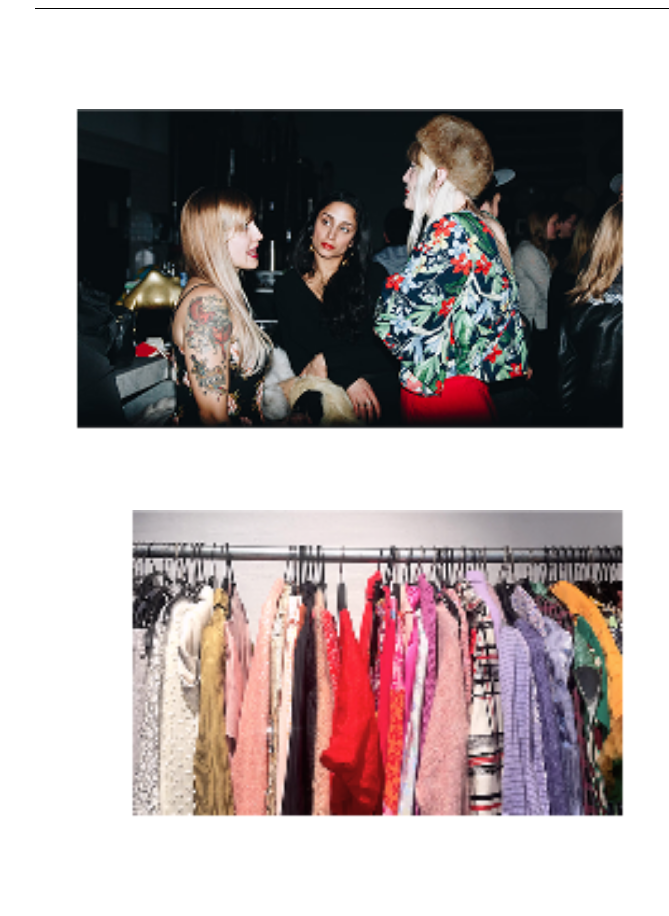
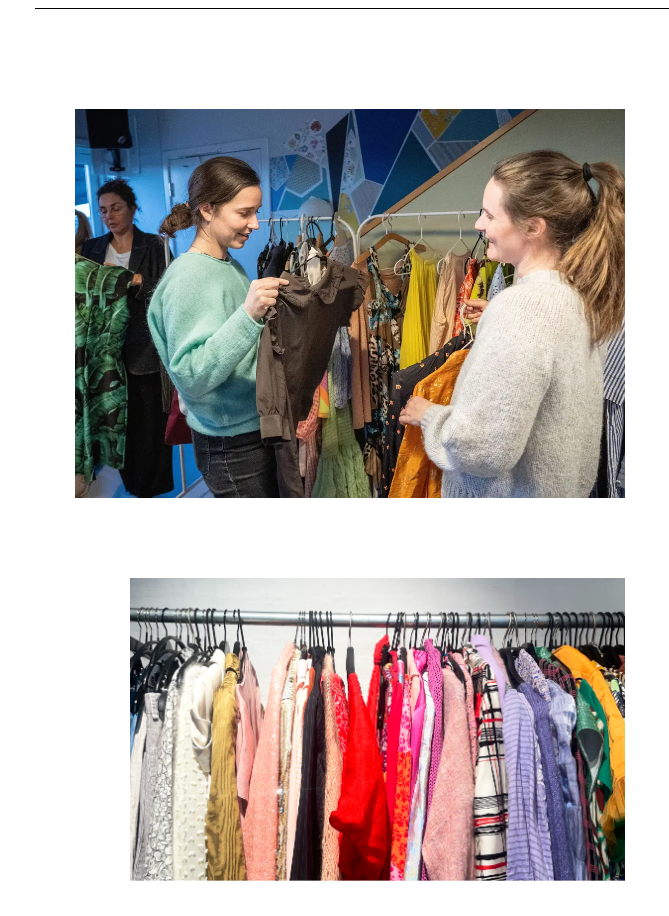
Before and after one commit to LinneaBaekgaard/anothercloset, an Astro site: page /toejfaellesskab in a window 1280 px wide. Shown: the part 1056-1972 px from the top of the page, 0-669 px from the left. Built offline with nearby package versions, Linux system fonts and the light colour scheme; Astro itself is replaced by a stand-in of ours; a web font is replaced by a local one.

Commit message:
tilføjer billeder

```diff
--- a/src/pages/toejfaellesskab.astro
+++ b/src/pages/toejfaellesskab.astro
@@ -31,11 +31,11 @@ import "../style/global.css";
     <section class="toej_section">
       <div class="toej-imgs">
         <div class="toejsalon">
-          <img src="/img/toejsalon.png" alt="Kvinder til tøjsalon" />
+          <img src="/img/image.webp" alt="Kvinder til tøjsalon" />
         </div>
 
         <div class="toejraekke">
-          <img src="/img/toej-2.png" alt="Tøj på tøjstativ" />
+          <img src="/img/toejstativ.webp" alt="Tøj på tøjstativ" />
         </div>
       </div>
 
```
Also changed, not shown: public/img/image.webp (added), public/img/toej-2.png (deleted), public/img/toejsalon.png (deleted), public/img/toejstativ.webp (added).
